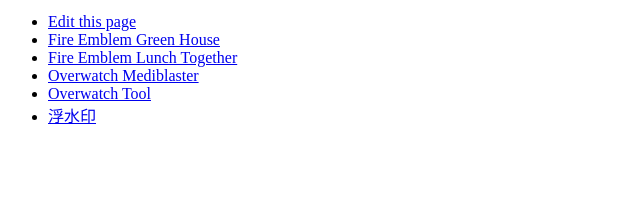
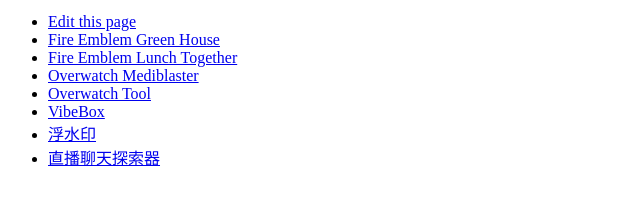
Before and after one commit to zero41120/zero41120.github.io, a plain HTML site: page index.html in a window 1280 px wide. Shown: the part 87-292 px from the top of the page, without its empty margins (0-640 px from the left). Drawn offline with Linux system fonts and the light colour scheme.

Commit message:
Add VibeBox and live chat explorer links

```diff
--- a/index.html
+++ b/index.html
@@ -12,7 +12,9 @@
       <li><a href="/FireEmblemThreeHouseTools">Fire Emblem Lunch Together</a></li>
       <li><a href="https://zero41120.github.io/mediblaster/">Overwatch Mediblaster</a></li>
       <li><a href="https://zero41120.github.io/overwatch_tool/">Overwatch Tool</a></li>
+      <li><a href="https://zero41120.github.io/VibeBox/">VibeBox</a></li>
       <li><a href="https://zero41120.github.io/watermark-tool">浮水印</a></li>
+      <li><a href="https://zero41120.github.io/takeout-chat/">直播聊天探索器</a></li>
     </ul>
   </body>
 </html>
```
